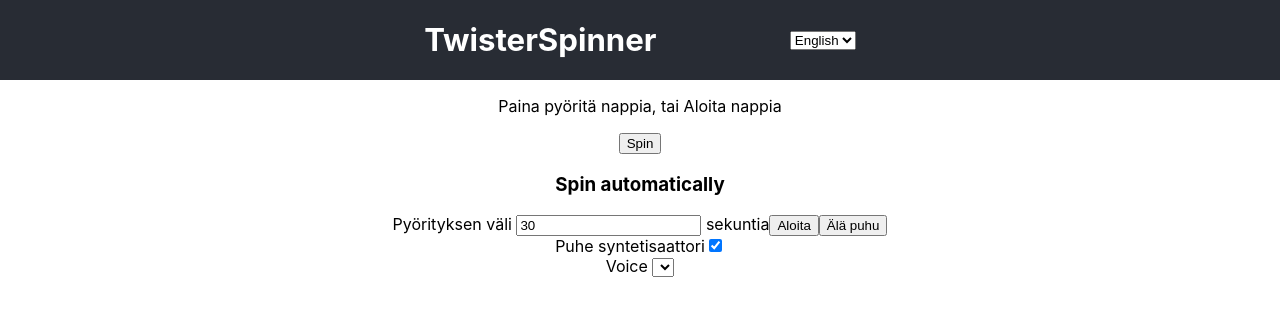
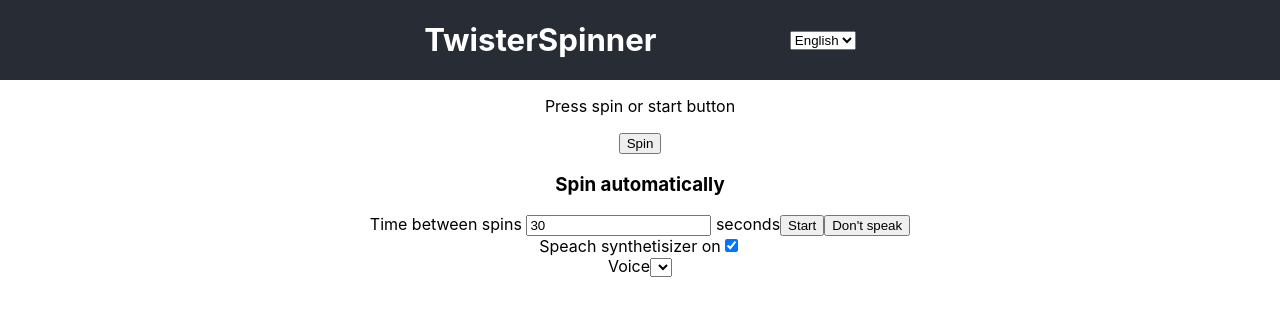
Before and after one commit to akauste/twisterspinner, a React (Create React App) app: page / in a window 1280 px wide. Shown: the top 316 px of the page. Built offline with nearby package versions, Linux system fonts and the light colour scheme.

Commit message:
First round of translations done

```diff
--- a/src/App.js
+++ b/src/App.js
@@ -1,21 +1,17 @@
 import { useState } from 'react';
-import { useTranslation } from 'react-i18next';
 import './App.css';
 import ConfigureSpeach from './components/ConfigureSpeach';
+import LanguageSelector from './components/LanguageSelector';
 import Spinner from './components/Spinner';
 
 function App() {
   const [utterance, setUtterance] = useState({ voice: undefined });
-  const { i18n } = useTranslation();
 
   return (
     <div className="App">
       <header className="App-header">
         <h1>TwisterSpinner</h1>
-        <select onClick={(e) => { i18n.changeLanguage(e.target.value) }}>
-          <option value="en">English</option>
-          <option value="fi">Suomi</option>
-        </select>
+        <LanguageSelector />
       </header>
       <Spinner utterance={utterance} />
       <ConfigureSpeach setUtterance={ setUtterance } />
--- a/src/components/ConfigureSpeach.js
+++ b/src/components/ConfigureSpeach.js
@@ -1,13 +1,15 @@
 import { useRef, useState } from "react";
+import { useTranslation } from "react-i18next";
 
 const ConfigureSpeach = (props) => {
+  const { t } = useTranslation();
   const {setUtterance} = props;
   const [speach, setSpeach] = useState(true);
 
   const voiceRef = useRef();
   const synth = window.speechSynthesis;
   if(!synth) {
-    return <p>Äänisyntetisaattori ei ole käytössä</p>;
+    return <p>{t('Speach synthetisizer is unavaillable')}</p>;
   }
   const voices = synth.getVoices();
 
@@ -22,12 +24,12 @@
 
   return (<div>
     <div>
-      <label>Puhe syntetisaattori</label>
+      <label>{t('Speach synthetisizer on')}</label>
       <input type="checkbox" checked={speach} onChange={toggleSpeach} />
     </div>
     { speach && (
     <div className="">
-      <label>Voice </label>
+      <label>{t('Voice')}</label>
       <select ref={voiceRef} onChange={voiceChangeHandler}>
         { voices.map( (v,idx) => <option key={idx} value={ idx }>{ v.name } ({ v.lang })</option> )}
       </select>
--- a/src/components/Spinner.js
+++ b/src/components/Spinner.js
@@ -15,9 +15,9 @@
 console.log(results);
 
 const Spinner = (props) => {
-  const { t, i18n } = useTranslation();
+  const { t } = useTranslation();
   const secondsRef = useRef();
-  const [result, setResult] = useState(t('Paina pyöritä nappia, tai Aloita nappia'));
+  const [result, setResult] = useState();
   const [timer, setTimer] = useState();
   const [speak, setSpeak] = useState(true);
   const [loopStart, setLoopStart] = useState();
@@ -67,13 +67,13 @@
   }
 
   return <>
-    <p id="result">{ result }</p>
+    <p id="result">{ result || t('Press spin or start button') }</p>
     <button type="button" aria-label="spin" onClick={spinHandler}>{t('Spin')}</button>
     <h3>{t('Spin automatically')}</h3>
     { timer && loopStart && <p>Timer: <Clock startTime={ loopStart } maxTime={ secondsRef.current.value } isRunning={true} /></p> }
-    Pyörityksen väli <input type="number" defaultValue="30" ref={secondsRef} /> sekuntia
-    <button type="button" onClick={setTimerHandler}>{ timer ? 'Lopeta' : 'Aloita'}</button>
-    <button type="button" onClick={toggleSpeak}>{speak ? 'Älä puhu' : 'Puhu'}</button>
+    {t('Time between spins')} <input type="number" defaultValue="30" ref={secondsRef} /> {t('seconds')}
+    <button type="button" onClick={setTimerHandler}>{ timer ? t('Stop') : t('Start')}</button>
+    <button type="button" onClick={toggleSpeak}>{speak ? t("Don't speak") : t('Speak')}</button>
   </>;
 }
 
--- a/src/i18n.js
+++ b/src/i18n.js
@@ -4,6 +4,7 @@
 i18n.use(initReactI18next)
   .init({
     fallbackLng: 'en',
+    lng: (localStorage.getItem('twister-spinner-language') || ''),
     debug: true,
     interpolation: {
       escapeValue: false,
@@ -18,6 +19,17 @@
         translation: {
           'Spin' : 'Pyöritä',
           'Spin automatically': 'Pyöritä automaattisesti',
+          'Press spin or start button': 'Paina pyöritä nappia, tai Aloita nappia',
+          'Stop': 'Lopeta',
+          'Start': 'Aloita',
+          "Don't speak": 'Älä puhu',
+          'Speak': 'Puhu',
+          'Time between spins': 'Pyörityksen väli',
+          'seconds': 'sekuntia',
+
+          'Speach synthetisizer is unavaillable': 'Puhesyntetisaattori ei ole käytössä',
+          'Speach synthetisizer on': 'Puhe syntetisaattori päällä',
+          'Voice': 'Ääni',
         },
       }
     }
```
